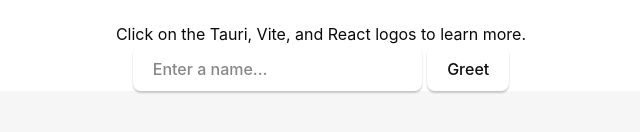
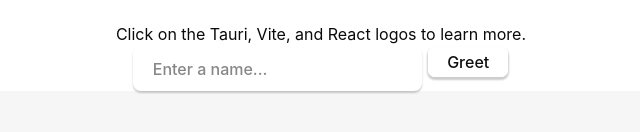
Before and after one commit to KATBlackCoder/hoshi-trans, a React (Vite) app: page / in a window 1280 px wide. Shown: the part 178-310 px from the top of the page, without its empty margins (319-959 px from the left). Built offline with nearby package versions, Linux system fonts and the light colour scheme.

Commit message:
feat: initial commit

```diff
--- a/src/App.tsx
+++ b/src/App.tsx
@@ -1,6 +1,8 @@
 import { useState } from "react";
 import reactLogo from "./assets/react.svg";
 import { invoke } from "@tauri-apps/api/core";
+import { Button } from "@/components/ui/button"
+
 import "./App.css";
 
 function App() {
@@ -41,7 +43,7 @@
           onChange={(e) => setName(e.currentTarget.value)}
           placeholder="Enter a name..."
         />
-        <button type="submit">Greet</button>
+        <Button>Greet</Button>
       </form>
       <p>{greetMsg}</p>
     </main>
```
Also changed, not shown: tsconfig.node.json (+6 -1 lines), 1 other file (tests, documents, lock files or other folders).
